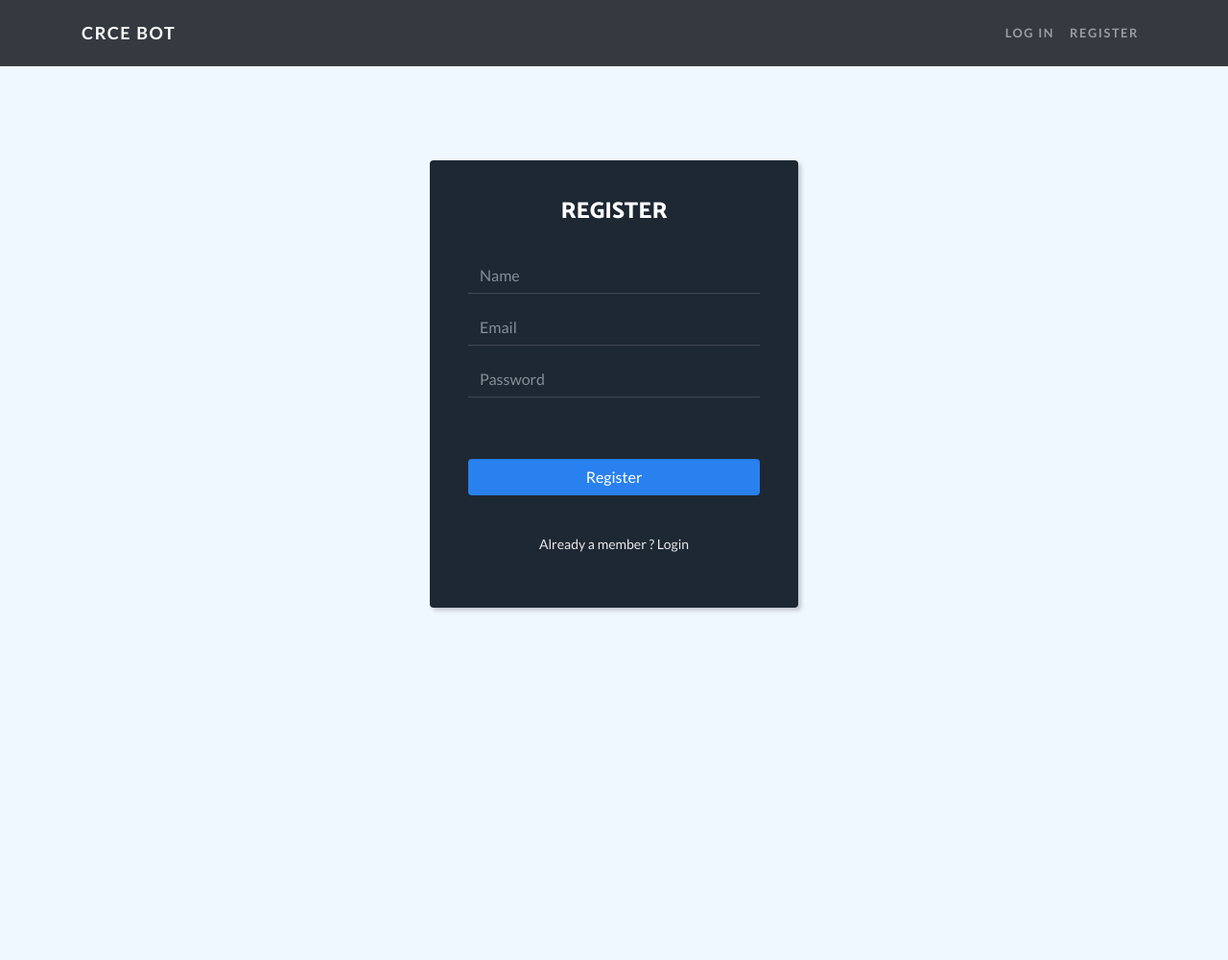
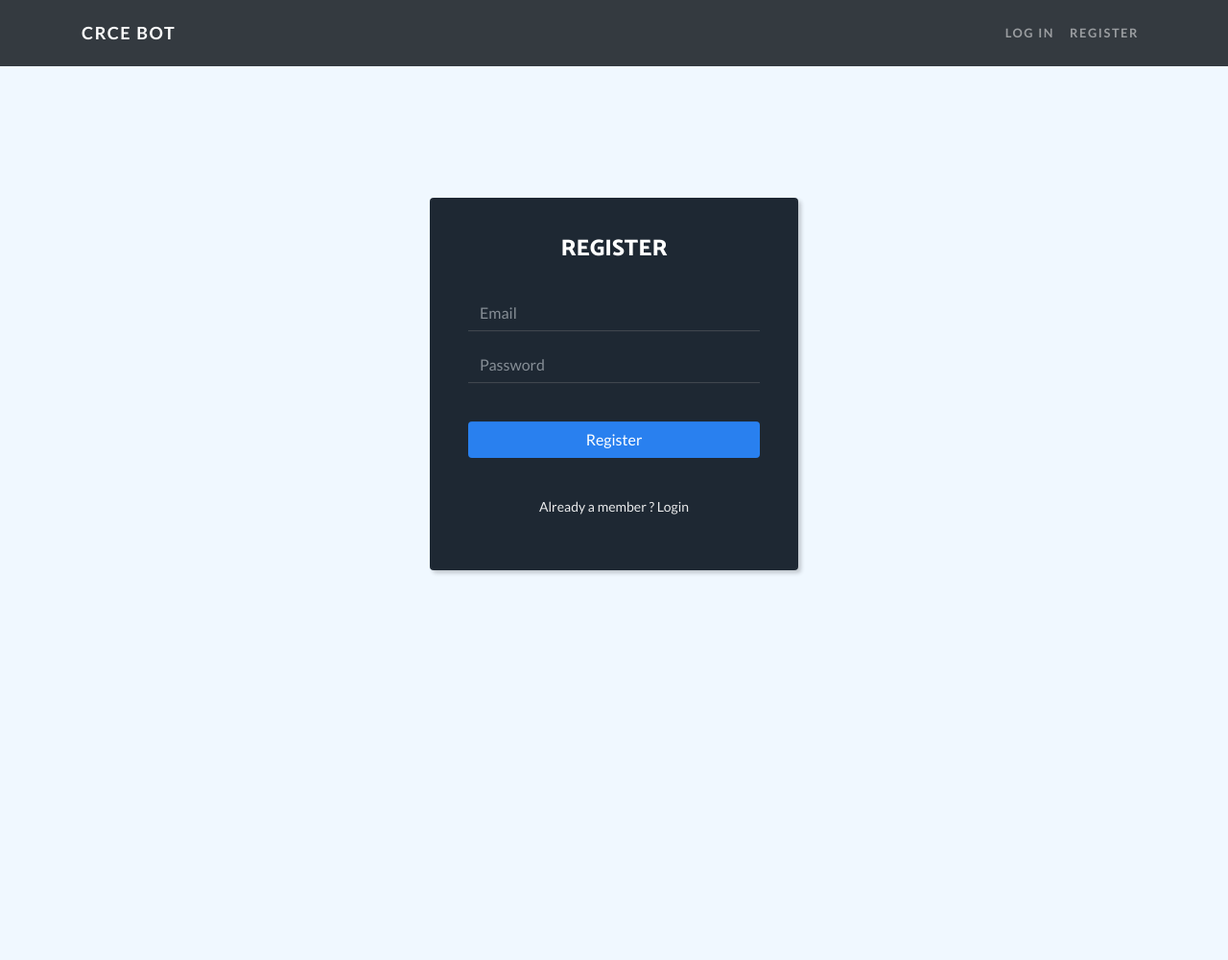
Before and after one commit to Supriya-Ojha/College-Chatbot-HS-Bot-, a Flask app: template College-Enquiry-Chatbot-main/templates/register.html in a window 1280 px wide. Shown: the whole page at 96% size. Run offline with Flask 3, Linux system fonts and the light colour scheme; the template is opened without the code that fills it, so the values that code supplies are empty; some libraries are stand-ins or nearby versions.

Commit message:
Update register.html

```diff
--- a/College-Enquiry-Chatbot-main/templates/register.html
+++ b/College-Enquiry-Chatbot-main/templates/register.html
@@ -1,23 +1,35 @@
 <!DOCTYPE html>
 <html>
-
 <head>
 <meta charset="utf-8">
 <meta name="viewport" content="width=device-width, initial-scale=1.0, shrink-to-fit=no">
+
 <title>Register</title>
+
 <link rel="icon" href="{{ url_for('static', filename='images/icon.png') }}" type="image" sizes="16x16">
+
 <link rel="stylesheet" href="{{ url_for('static', filename='assets/bootstrap/css/bootstrap.min.css') }}">
+
 <link rel="stylesheet" href="https://fonts.googleapis.com/css?family=Catamaran:100,200,300,400,500,600,700,800,900">
+
 <link rel="stylesheet" href="https://fonts.googleapis.com/css?family=Lato:100,100i,300,300i,400,400i,700,700i,900,900i">
+
 <link rel="stylesheet" href="{{ url_for('static', filename='assets/fonts/ionicons.min.css') }}">
+
 <link rel="stylesheet" href="https://cdnjs.cloudflare.com/ajax/libs/animate.css/3.5.2/animate.min.css">
+
 <link rel="stylesheet" href="{{ url_for('static', filename='assets/css/Login-Form-Dark.css') }}">
-<script src="https://www.google.com/recaptcha/api.js"></script>
 </head>
+
 <body>
+
 <nav class="navbar navbar-dark navbar-expand-lg fixed-top bg-dark navbar-custom">
     <div class="container">
-            <a class="navbar-brand" href="#" style="font-size: large;">CRCE Bot</a><button data-toggle="collapse" class="navbar-toggler" data-target="#navbarResponsive"><span class="navbar-toggler-icon"></span></button>
+        <a class="navbar-brand" href="#" style="font-size: large;">CRCE Bot</a>
+        <button data-toggle="collapse" class="navbar-toggler" data-target="#navbarResponsive">
+            <span class="navbar-toggler-icon"></span>
+        </button>
+
         <div class="collapse navbar-collapse" id="navbarResponsive">
             <ul class="navbar-nav ml-auto">
                 <li class="nav-item"><a class="nav-link" href="/">Log In</a></li>
@@ -26,45 +38,47 @@
         </div>
     </div>
 </nav>
+
 <section class="login-dark">
 
-  <form action="/add_user" method="POST">
+<form action="/register_user" method="POST">
+<div class="form-signup">
 
-        <div class="form-signup">
-            <centre>
-                <h4 style="text-align: center;">REGISTER</h4>
-              </centre>
+    <center>
+        <h4>REGISTER</h4>
+    </center>
+
     <br>
+
     <div class="form-group">
-                <input class="form-control" type="text" name="name" placeholder="Name" required>
+        <input class="form-control" type="email" name="email" placeholder="Email" required>
     </div>
 
     <div class="form-group">
-                <input class="form-control" type="email" name="uemail" placeholder="Email" required>
-            </div>
-
-            <div class="form-group">
-                <input class="form-control" type="password" name="upassword" placeholder="Password" pattern=".{8,}"   required title="8 characters minimum">
+        <input class="form-control" type="password" name="password" placeholder="Password"
+               pattern=".{8,}" required title="8 characters minimum">
     </div>
 
     <br>
-          <div class="g-recaptcha" data-sitekey="6Ld9cowsAAAAAA5aq8p-WIJyGZ_oJGHwXWismNui"></div>
-            </br>
+
     <div class="form-group">
-                <button class="btn btn-block" data-bss-hover-animate="pulse" type="submit" style="background-color: #2980ef; color: white">Register</button>
+        <button class="btn btn-block" type="submit"
+                style="background-color: #2980ef; color: white">
+            Register
+        </button>
     </div>
+
     <br>
 
-            <p class="forgot" >Already a member ? <a href='/'>Login</a></p>
+    <p class="forgot">Already a member ? <a href="/">Login</a></p>
+
 </div>
 </form>
 
-    <!-- Optional JavaScript -->
-    <!-- jQuery first, then Popper.js, then Bootstrap JS -->
-    <script src="https://cdn.jsdelivr.net/npm/bootstrap@5.0.0-beta2/dist/js/bootstrap.bundle.min.js" integrity="sha384-b5kHyXgcpbZJO/tY9Ul7kGkf1S0CWuKcCD38l8YkeH8z8QjE0GmW1gYU5S9FOnJ0" crossorigin="anonymous"></script>
-    <script src="https://code.jquery.com/jquery-3.2.1.slim.min.js" integrity="sha384-KJ3o2DKtIkvYIK3UENzmM7KCkRr/rE9/Qpg6aAZGJwFDMVNA/GpGFF93hXpG5KkN" crossorigin="anonymous"></script>
-    <script src="https://cdnjs.cloudflare.com/ajax/libs/popper.js/1.12.9/umd/popper.min.js" integrity="sha384-ApNbgh9B+Y1QKtv3Rn7W3mgPxhU9K/ScQsAP7hUibX39j7fakFPskvXusvfa0b4Q" crossorigin="anonymous"></script>
-    <script src="https://maxcdn.bootstrapcdn.com/bootstrap/4.0.0/js/bootstrap.min.js" integrity="sha384-JZR6Spejh4U02d8jOt6vLEHfe/JQGiRRSQQxSfFWpi1MquVdAyjUar5+76PVCmYl" crossorigin="anonymous"></script>
+</section>
+
+<!-- JS -->
+<script src="https://cdn.jsdelivr.net/npm/bootstrap@5.0.0-beta2/dist/js/bootstrap.bundle.min.js"></script>
 
 </body>
 </html>
```
Lines whose indentation alone changed are shown as unchanged.
